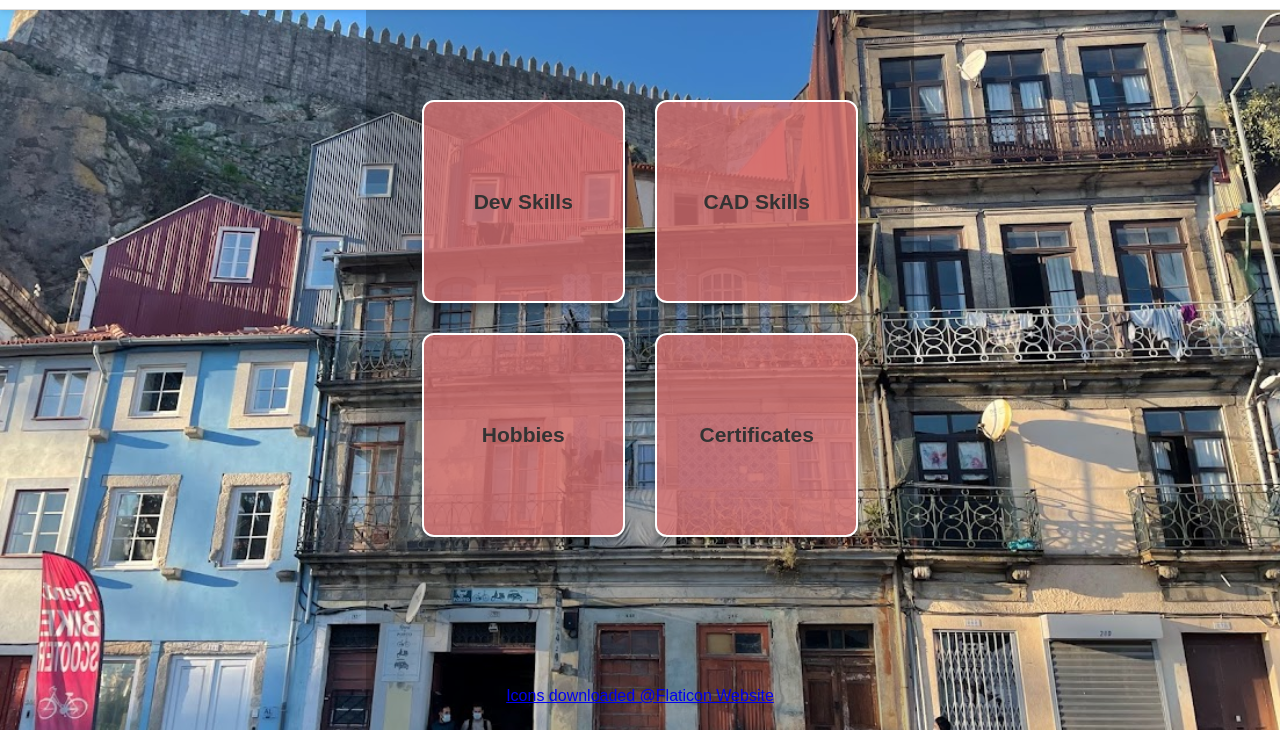
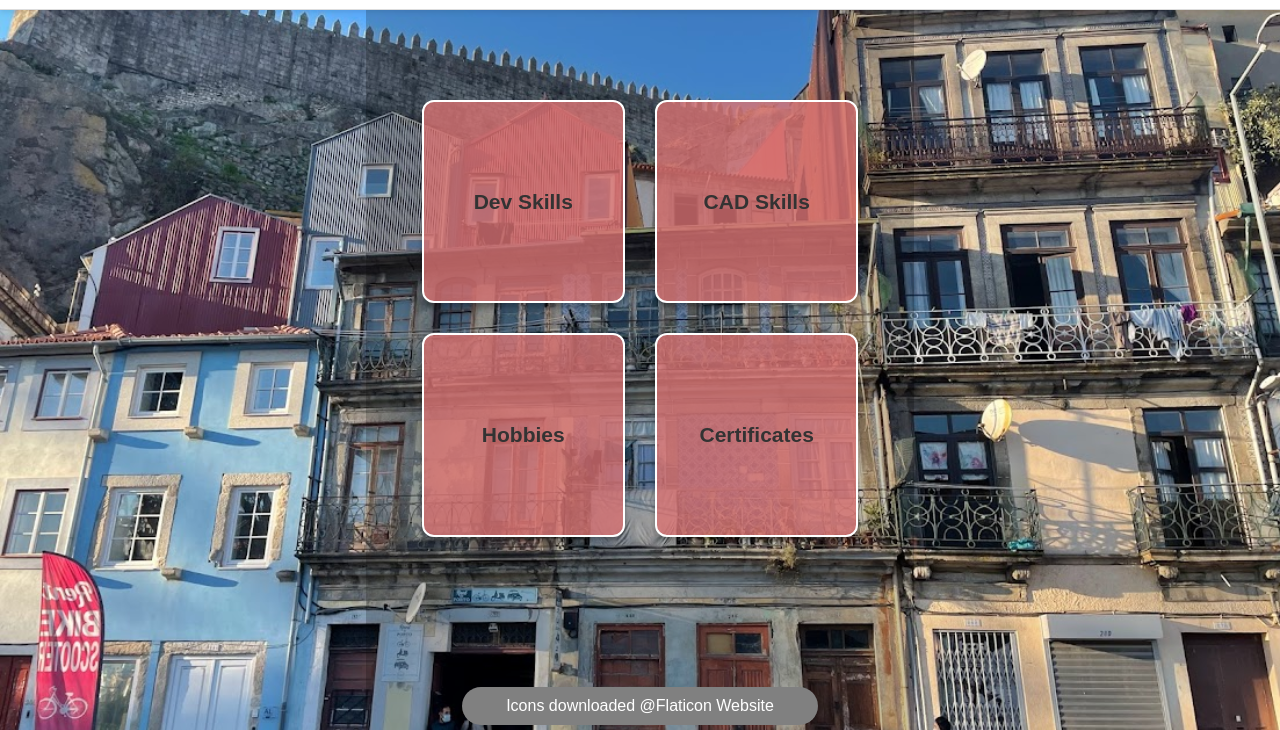
Before and after one commit to SilviuBadic/My_Portfolio, a website: page html/skills.html in a window 1280 px wide. Shown: the part 70-800 px from the top of the page. Drawn offline with Linux system fonts and the light colour scheme.

Commit message:
skills flaticon updated

```diff
--- a/css/skills.css
+++ b/css/skills.css
@@ -93,15 +93,24 @@ body {
   box-shadow: 0 4px 6px rgba(0, 0, 0, 0.3);
 }
 
-.flaticon_box .flaticon{
+.flaticon{
   color: white;
   text-decoration: none;
-  margin-bottom: 10px;
+  margin-top: 30px;
+}
+.flaticon:hover{
+  color: white;
+  text-decoration: underline;
 }
 
-.flaticon_box .flaticon:hover{
-  color: white;
-  text-decoration: underline;
+.flaticon-box{
+  margin-top: 140px;
+  background-color: gray;
+  width: 70%;
+  text-align: center;
+  margin: 50px auto;
+  padding: 10px;
+  border-radius: 20px;
 }
 
 .background-container2 div:hover {
@@ -115,7 +124,7 @@ body {
   position: absolute;
   top: 250;
   right: -35%;
-  width: 30%;
+  width: 22%;
   background: rgba(255, 255, 255, 0.95);
   padding: 20px;
   border-radius: 16px;
--- a/html/skills.html
+++ b/html/skills.html
@@ -27,8 +27,8 @@
       <div class = "skill-box js-hobbies">Hobbies</div>
       <div class="skill-box js-certificates">Certificates</div>
     </div>
+    <div class="flaticon-box"> <a class="flaticon" target="_blank" href="https://www.flaticon.com/"> <p>Icons downloaded @Flaticon Website</p></a></div>
 
-      <a class="flaticon" target="_blank" href="https://www.flaticon.com/"> <p>Icons downloaded @Flaticon Website</p></a>
 
 
 
--- a/js/skills.js
+++ b/js/skills.js
@@ -99,7 +99,6 @@ function resetSkills() {
     box.style.transform = 'translateX(0)';
     box.style.opacity = '1';
     box.classList.remove('active');
-    box.style.transition = 'transform 0.3s ease, opacity 0.3s ease';
   });
 
   skillsList.style.display = 'none';
```
